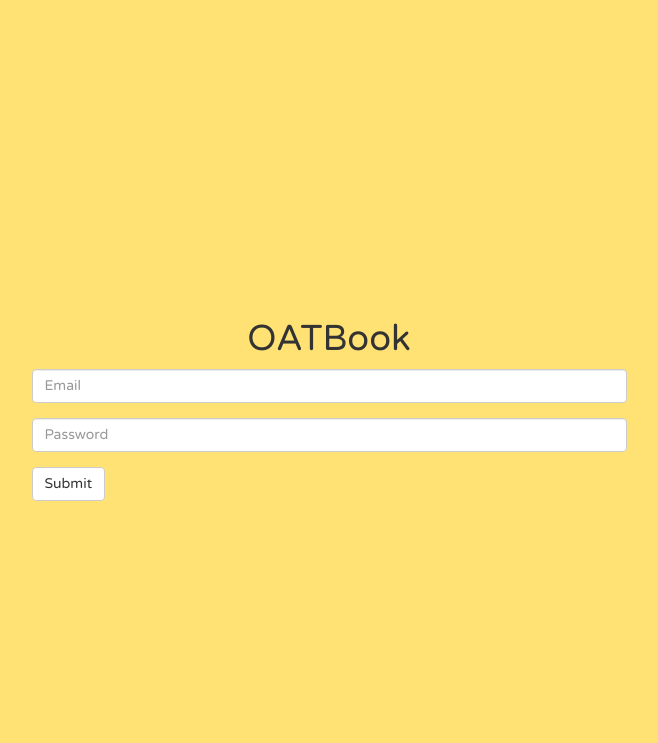
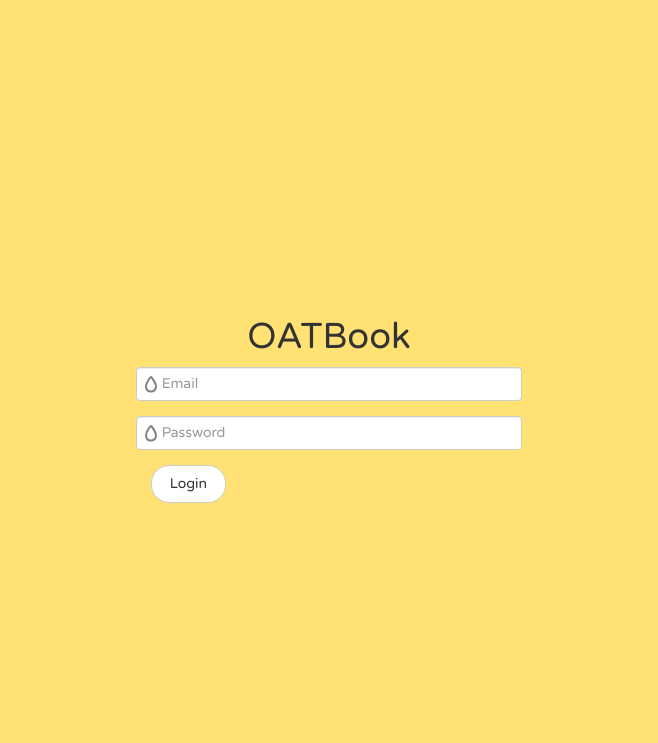
Before and after one commit to robcleaton/my.oatbook, a PHP site: page /login.php in a window 1280 px wide. Shown: the top 743 px of the page, without its empty margins (311-969 px from the left). Run offline with PHP 8.4, Linux system fonts and the light colour scheme.

Commit message:
icon and style updates

```diff
--- /dev/null
+++ b/includes/navBar.php
@@ -0,0 +1,49 @@
+  <nav class="navbar navbar-default navbar-fixed-top">
+    <div class="container-fluid">
+      <!-- Brand and toggle get grouped for better mobile display -->
+      <div class="navbar-header">
+        <a href="/"><h1 class="oatbook-logo">OATBook</h1></a>
+
+        <!-- Burger menu -->
+        <button type="button" class="navbar-toggle collapsed" data-toggle="collapse" data-target="#bs-example-navbar-collapse-1" aria-expanded="false">
+          <span class="sr-only">Toggle navigation</span>
+          <span class="icon-bar"></span>
+          <span class="icon-bar"></span>
+          <span class="icon-bar"></span>
+        </button>
+
+        <div class="dropdown user">
+          <button class="btn btn-link dropdown-toggle" type="button" id="dropdownMenu1" data-toggle="dropdown" aria-haspopup="true" aria-expanded="true">
+            <a href="/"><p class="username hidden-xs hidden-sm">Rob Cleaton</p></a>
+            <span class="caret"></span>
+          </button>
+          <ul class="dropdown-menu" aria-labelledby="dropdownMenu1">
+            <li><a class="myaccount" href="myaccount.php">My account</a></li>
+            <li><a class="settings" href="settings.php">Settings</a></li>
+            <li role="separator" class="divider"></li>
+            <li><a href="login.php">Logout</a></li>
+          </ul>
+        </div>
+      </div>
+
+      <!-- Collect the nav links, forms, and other content for toggling -->
+      <div class="collapse navbar-collapse" id="bs-example-navbar-collapse-1">
+        <ul class="nav navbar-nav">
+          <li><a href="/">Home <span class="sr-only">(current)</span></a></li>
+          <li><a href="about.php">About</a></li>
+          <li><a href="community.php">Community</a></li>
+          <li><a href="#" data-toggle="modal" data-target="#supportModal">Support</a></li>
+        </ul>
+
+        <ul class="nav navbar-nav navbar-right">
+          <li>
+            <!-- Button trigger modal -->
+            <button type="button" class="btn btn-default reportCard" data-toggle="modal" data-target="#reportCardModal">
+              Report card
+            </button>
+          </li>
+        </ul>
+
+      </div><!-- /.navbar-collapse -->
+    </div><!-- /.container-fluid -->
+  </nav>
--- a/login.php
+++ b/login.php
@@ -33,17 +33,19 @@ $pageTitle = "Login";
   <div class="container">
 
     <div class="row vertical-center">
-      <div class="col-sm-6 col-sm-offset-3">
+      <div class="col-sm-4 col-sm-offset-4">
         <h1 class="text-center">OATBook</h1>
 
         <form action="/">
           <div class="form-group">
-            <input type="email" class="form-control" id="exampleInputEmail1" placeholder="Email">
+            <input type="email" class="form-control" id="inputEmail1" placeholder="Email">
           </div>
           <div class="form-group">
-            <input type="password" class="form-control" id="exampleInputPassword1" placeholder="Password">
+            <input type="password" class="form-control" id="inputPassword1" placeholder="Password">
           </div>
-          <button type="submit" class="btn btn-default">Submit</button>
+          <div class="col-xs-12">
+            <button type="submit" class="btn btn-default">Login</button>
+          </div>
         </form>
       </div>
 
--- a/sass/_custom.scss
+++ b/sass/_custom.scss
@@ -23,6 +23,10 @@ $red-darker : #c5471b;
 body {
   font-family: 'Varela Round', sans-serif;
   padding-top: 50px;
+}
+.btn {
+  border-radius: 18px;
+  padding: 8px 18px;
 }
 
 // Notification banner
@@ -66,11 +70,31 @@ body {
     padding: 6px 6px 8px 6px;
     float: left;
 
+    .btn {
+      padding: 8px 10px;
+    }
     .caret {
       border-left: 6px solid transparent;
       border-right: 6px solid transparent;
       border-top: 6px solid #000000;
     }
+    a.myaccount {
+      background: url('../assets/images/icons/icon-myaccount.svg') 12px 17px no-repeat;
+      background-size: 20px;
+      padding-left: 44px;
+    }
+    a.settings {
+      background: url('../assets/images/icons/icon-setting.svg') 12px 17px no-repeat;
+      background-color: inherit;
+      background-size: 20px;
+      padding-left: 44px;
+      }
+    a.myaccount:hover, a.settings:hover {
+      background-color: red;
+      }
+  }
+  .nav > li > a:hover, .nav > li > a:focus {
+    background-color: $oatbook;
   }
 
   .dropdown.user:hover {
@@ -78,9 +102,6 @@ body {
     .caret {
       color: #fff !important;
       border-top: 6px solid #fff;
-    }
-    a {
-      color: #fff;
     }
   }
   h1.oatbook-logo {
@@ -93,6 +114,7 @@ body {
     margin: 0;
     padding: 0;
     margin-left: -25px;
+    text-indent: -100000px;
   }
   li a {
     padding-top: 18px;
@@ -199,6 +221,19 @@ body {
   }
 
 
+// Login
+
+#inputEmail1 {
+  background: #fff url('../assets/images/icons/icon-INR.svg') 8px 8px no-repeat;
+  background-size: 12px;
+  padding-left: 25px;
+}
+#inputPassword1 {
+  background: #fff url('../assets/images/icons/icon-INR.svg') 8px 8px no-repeat;
+  background-size: 12px;
+  padding-left: 25px;
+}
+
 // Footer
 footer {
   p {
```
Also changed, not shown: includes/header.php (+2 -49 lines), landing.php (added, +46 -0 lines), assets/images/icons/Line Copy 2.svg (deleted), assets/images/icons/Line Copy.svg (deleted), assets/images/icons/Rectangle 4.svg (deleted), assets/images/icons/icon-myaccount.svg (added), assets/images/icons/icon-setting.svg (added), stylesheets/styles.css, 1 other file.
